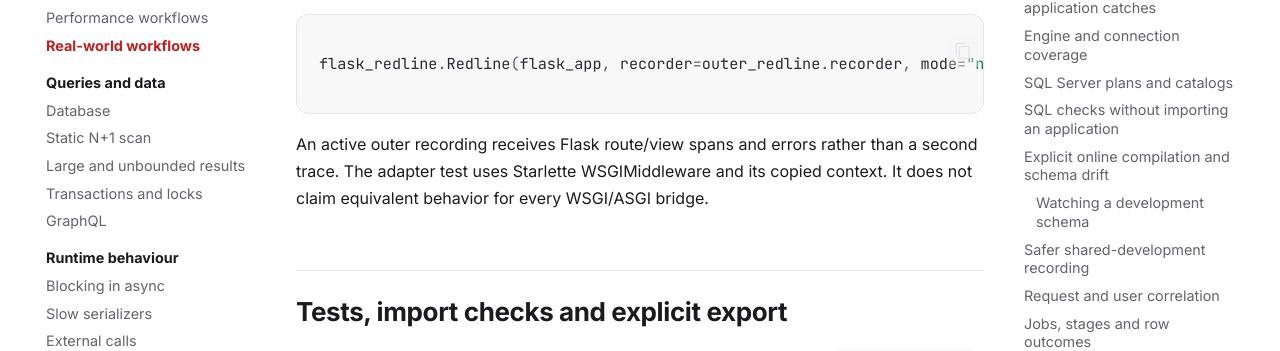
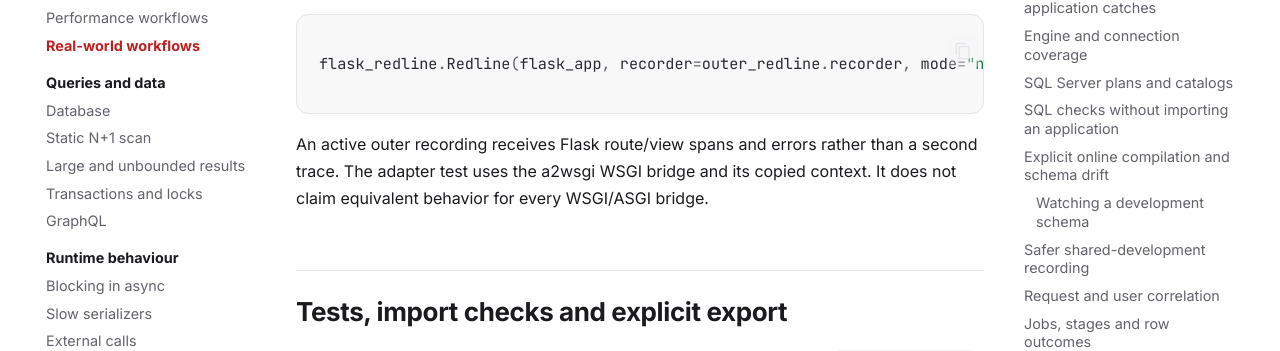
Before and after one commit to Pythondeveloper6/redline, an MkDocs documentation site: the page built from docs/real-world-workflows.md, in a window 1280 px wide and 900 px high, scrolled down 8826 px. Shown: the part 126-477 px from the top of the window. Built offline with MkDocs 1.6.1 and Material for MkDocs 9.7.7, drawn with Linux system fonts in a browser that asks for light colours; comment, search, counter and statistics services are not loaded.

Commit message:
test: bridge nested WSGI with a2wsgi instead of the deprecated Starlette middleware

````diff
--- a/docs/real-world-workflows.md
+++ b/docs/real-world-workflows.md
@@ -312,7 +312,7 @@
 ```
 
 An active outer recording receives Flask route/view spans and errors rather than a second
-trace. The adapter test uses Starlette WSGIMiddleware and its copied context. It does not
+trace. The adapter test uses the a2wsgi WSGI bridge and its copied context. It does not
 claim equivalent behavior for every WSGI/ASGI bridge.
 
 ## Tests, import checks and explicit export
````
Also changed, not shown: 1 other file.
